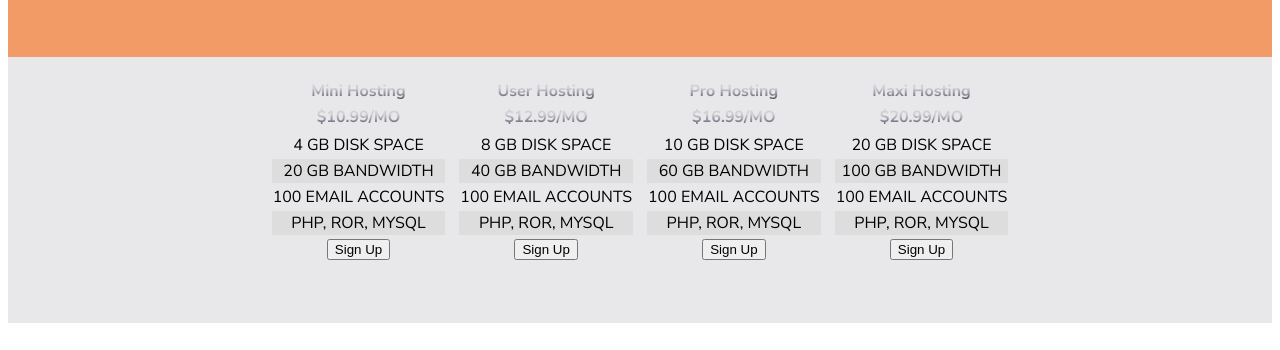
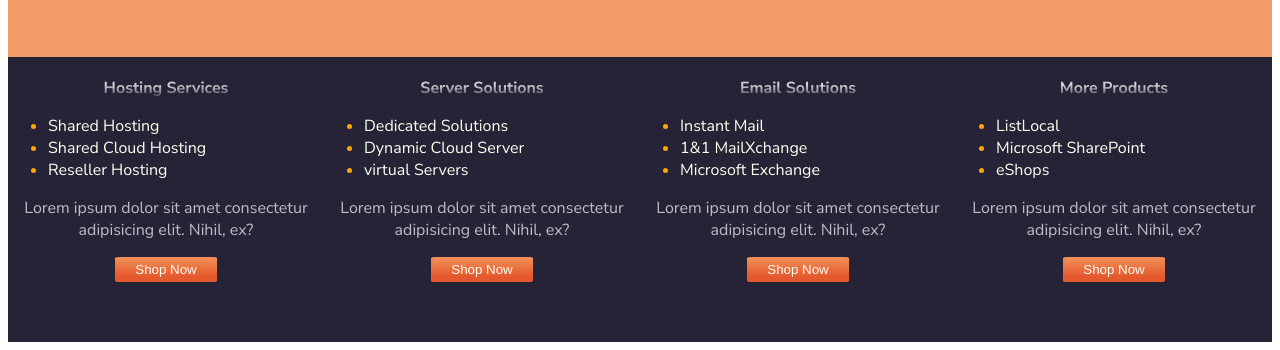
Before and after one commit to xsethsargentx/AIRBOX, a plain HTML site: page AIRBOX/index.html in a window 1280 px wide. Shown: the part 1325-1675 px from the top of the page. Drawn offline with Linux system fonts and the light colour scheme; files whose address does not match are found by name.

Commit message:
Progress on Fifth Row
Almost finished fifth row

```diff
--- a/AIRBOX/css/style.css
+++ b/AIRBOX/css/style.css
@@ -194,7 +194,11 @@ header {
     list-style-type: none;
 } */
 
-.table {
+
+
+
+
+/* .table {
     display: flex;
     flex-wrap: wrap;
     justify-content: center;
@@ -231,4 +235,82 @@ tr:nth-child(even) {
 
   .fourthRow {
     background-color: #e8e8ea;
-  }
+  } */
+
+/* START OF FIFTH ROW */
+
+.fifthRow {
+    display: flex;
+    flex-direction: row;
+    background-color: #262336;
+    align-items: center;
+    flex-wrap: wrap;
+    padding-top: 20px;
+    padding-bottom: 60px;
+}
+
+.fifthRow h4 {
+    display: flex;
+    color: #d1d0d6;
+    background-image: linear-gradient(180deg, #d1d0d6 38%, #484457 91%);
+    background-clip: text;
+    -webkit-background-clip: text;
+    -webkit-text-fill-color: transparent;
+    margin: 0%;
+    justify-content: center;
+}
+
+.fifthRow ul {
+
+}
+
+.fifthRow li {
+    color: #fffff2;
+    justify-content: center;
+}
+
+.fifthRow li::marker {
+    color: #ffa500;
+}
+
+.fifthRow p {
+    color: #bebcc7;
+    text-align: center;
+}
+
+.shopNow {
+    display: flex;
+    flex-direction: row;
+    background: rgb(228,88,45);
+    background: linear-gradient(0deg, rgba(228,88,45,1) 20%, rgba(243,145,89,1) 100%);
+    padding-left: 20px;
+    padding-right: 20px;
+    padding-top: 5px;
+    padding-bottom: 5px;
+    border: solid 0px;
+    border-radius: 5%;
+    margin-left: auto;
+    margin-right: auto;
+}
+
+.shopNow a {
+    text-decoration: none;
+    color: #fffff4;
+
+}
+
+.hostingServices {
+    flex: 1;
+}
+
+.serverSolutions {
+    flex: 1;
+}
+
+.emailSolutions {
+    flex: 1;
+}
+
+.moreProducts {
+    flex: 1;
+}
--- a/AIRBOX/index.html
+++ b/AIRBOX/index.html
@@ -122,7 +122,7 @@
                 </button>
         </div> -->
 
-        <div class="fourthRow">
+        <!-- <div class="fourthRow">
             <div class="table">
                 <table>
                 <thead>
@@ -248,7 +248,55 @@
                             </tbody>
                         </table>
                     </div>
+</div> -->
+
+        <div class="fifthRow">
+            <div class="hostingServices">
+                <h4>Hosting Services</h4>
+                <ul>
+                    <li>Shared Hosting</li>
+                    <li>Shared Cloud Hosting</li>
+                    <li>Reseller Hosting</li>
+                </ul>
+                    <p>Lorem ipsum dolor sit amet consectetur adipisicing elit. Nihil, ex?</p>
+                    <button class="shopNow"><a href="#">Shop Now</a></button>
             </div>
+            <div class="serverSolutions">
+                <h4>Server Solutions</h4>
+                <ul>
+                    <li>Dedicated Solutions</li>
+                    <li>Dynamic Cloud Server</li>
+                    <li>virtual Servers</li>
+                </ul>
+                    <p>Lorem ipsum dolor sit amet consectetur adipisicing elit. Nihil, ex?</p>
+                    <button class="shopNow"><a href="#">Shop Now</a></button>
+            </div>
+            <div class="emailSolutions">
+                <h4>Email Solutions</h4>
+                <ul>
+                    <li>Instant Mail</li>
+                    <li>1&1 MailXchange</li>
+                    <li>Microsoft Exchange</li>
+                </ul>
+                    <p>Lorem ipsum dolor sit amet consectetur adipisicing elit. Nihil, ex?</p>
+                    <button class="shopNow"><a href="#">Shop Now</a></button>
+            </div>
+            <div class="moreProducts">
+                <h4>More Products</h4>
+                <ul>
+                    <li>ListLocal</li>
+                    <li>Microsoft SharePoint</li>
+                    <li>eShops</li>
+                </ul>
+                    <p>Lorem ipsum dolor sit amet consectetur adipisicing elit. Nihil, ex?</p>
+                <button class="shopNow"><a href="#">Shop Now</a></button>
+            </div>
+
+
+
+
+        </div>
+
 
                 </main>
             </body>
```
Lines whose indentation alone changed are shown as unchanged.
